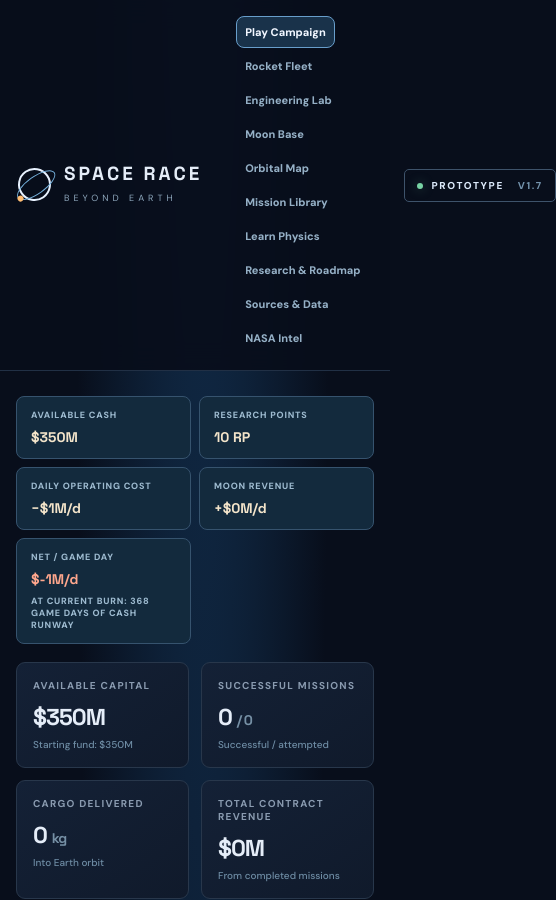
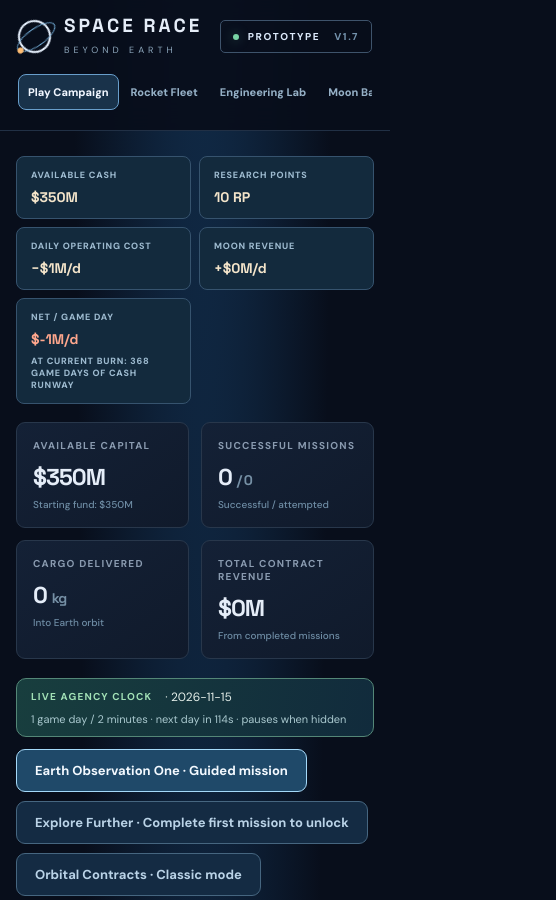
Before and after one commit to Tim8592/space-race-beyond-earth, a React (Vite) app: page / in a window 390 px wide. Shown: the top 900 px of the page, 556 px wide, since content can reach past the window. Built offline with nearby package versions, Linux system fonts and the light colour scheme.

Commit message:
Keep all campaign, research and NASA intelligence tabs reachable with responsive horizontal scroll navigation

```diff
--- a/src/styles.css
+++ b/src/styles.css
@@ -956,3 +956,14 @@
 .nasa-asteroid-scenario small{font-size:9px;color:#a7cde0;letter-spacing:.6px}
 .nasa-asteroid-scenario strong{font:800 16px 'Space Grotesk',sans-serif;color:#f7d8a5}
 .nasa-asteroid-scenario span{font-size:10px;line-height:1.5;color:#c3d8e7}
+
+
+/* Preserve discoverable navigation as research and NASA tabs are added. */
+.topbar-inner{gap:16px}
+.topbar .game-tabs{flex:1 1 auto;min-width:0;flex-wrap:nowrap;overflow-x:auto;
+  overscroll-behavior-x:contain;scrollbar-width:thin;scrollbar-color:#476783 #14273a}
+.topbar .game-tabs button{flex:0 0 auto;font-size:11px;padding:10px 9px}
+@media(max-width:980px){
+  .topbar-inner{flex-wrap:wrap}
+  .topbar .game-tabs{display:flex;order:3;flex:1 0 100%;max-width:100%;padding-bottom:4px}
+}
```
